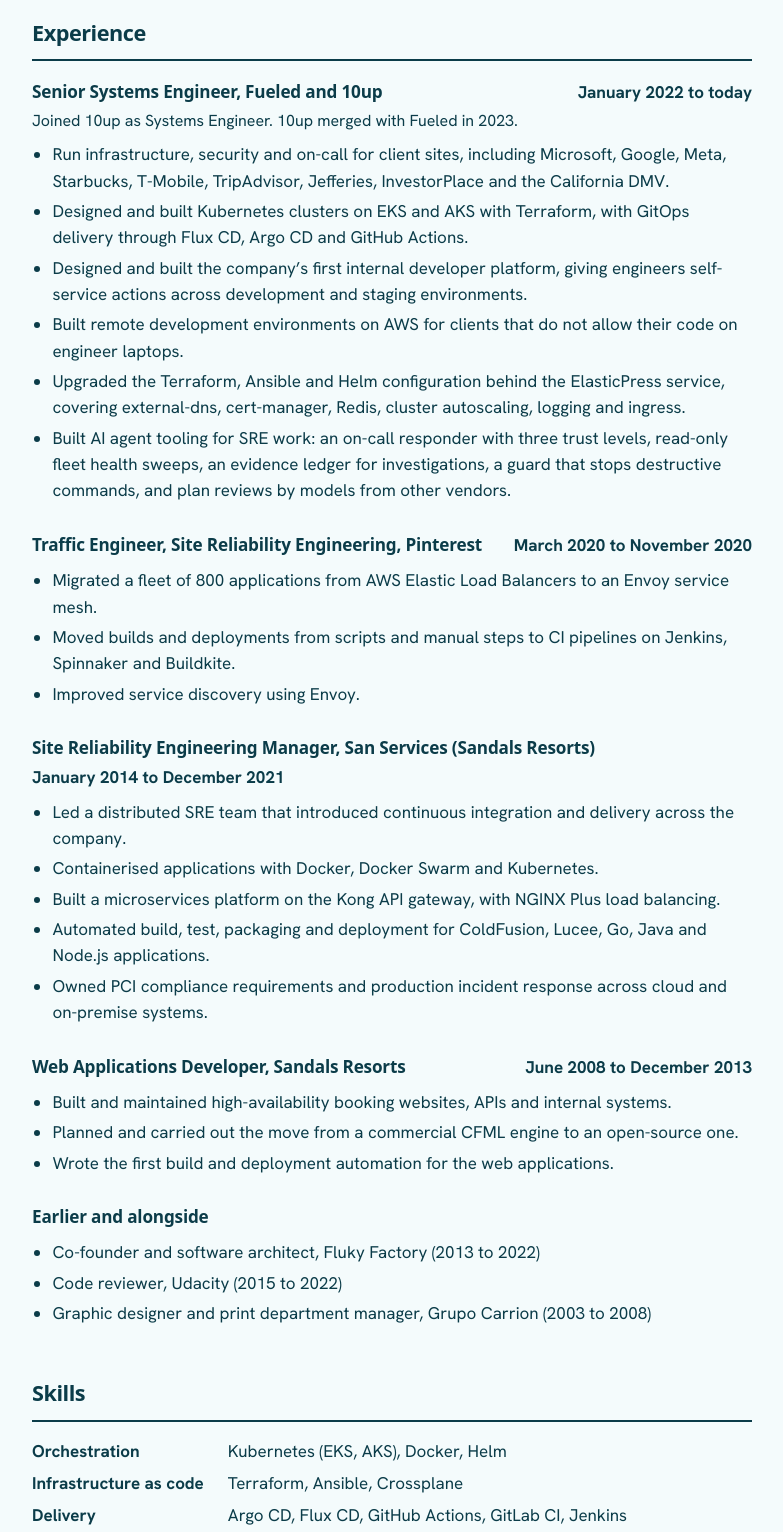
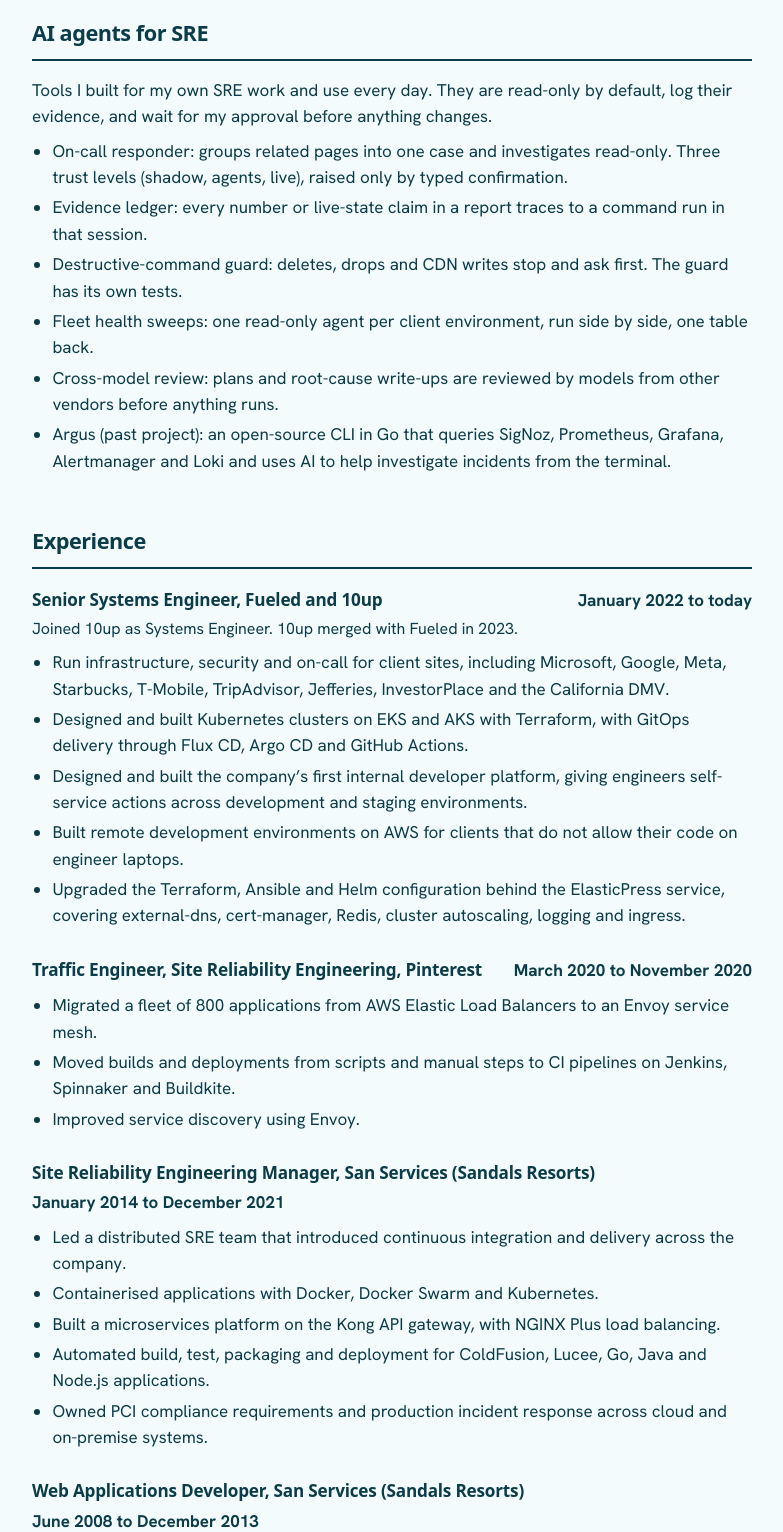
Before and after one commit to lbarahona/lesterbarahona.com, an Astro site: page /cv in a window 1280 px wide. Shown: the part 700-2232 px from the top of the page, without its empty margins (248-1031 px from the left). Built offline with nearby package versions, Linux system fonts and the light colour scheme; Astro itself is replaced by a stand-in of ours; a web font is replaced by a local one.

Commit message:
Update the CV and experience from Lester's corrections
- AI agent work moves to its own CV section; Argus is listed as a past
  project on the CV and the homepage.
- Both the developer and SRE manager roles are at San Services.
- Education is Computer Engineering; the Udacity code reviewer entry is gone.

Co-Authored-By: Claude Fable 5.2 <noreply@anthropic.com>
Claude-Session: https://claude.ai/code/session_017tLc2YavYRaqPMiAB4NTeg

```diff
--- a/src/data/cv.ts
+++ b/src/data/cv.ts
@@ -14,7 +14,6 @@ export const roles = [
       "Designed and built the company’s first internal developer platform, giving engineers self-service actions across development and staging environments.",
       'Built remote development environments on AWS for clients that do not allow their code on engineer laptops.',
       'Upgraded the Terraform, Ansible and Helm configuration behind the ElasticPress service, covering external-dns, cert-manager, Redis, cluster autoscaling, logging and ingress.',
-      'Built AI agent tooling for SRE work: an on-call responder with three trust levels, read-only fleet health sweeps, an evidence ledger for investigations, a guard that stops destructive commands, and plan reviews by models from other vendors.',
     ],
   },
   {
@@ -40,7 +39,7 @@ export const roles = [
     ],
   },
   {
-    company: 'Sandals Resorts',
+    company: 'San Services (Sandals Resorts)',
     title: 'Web Applications Developer',
     dates: 'June 2008 to December 2013',
     points: [
@@ -51,9 +50,21 @@ export const roles = [
   },
 ];
 
+export const agentWork = {
+  intro:
+    'Tools I built for my own SRE work and use every day. They are read-only by default, log their evidence, and wait for my approval before anything changes.',
+  points: [
+    'On-call responder: groups related pages into one case and investigates read-only. Three trust levels (shadow, agents, live), raised only by typed confirmation.',
+    'Evidence ledger: every number or live-state claim in a report traces to a command run in that session.',
+    'Destructive-command guard: deletes, drops and CDN writes stop and ask first. The guard has its own tests.',
+    'Fleet health sweeps: one read-only agent per client environment, run side by side, one table back.',
+    'Cross-model review: plans and root-cause write-ups are reviewed by models from other vendors before anything runs.',
+    'Argus (past project): an open-source CLI in Go that queries SigNoz, Prometheus, Grafana, Alertmanager and Loki and uses AI to help investigate incidents from the terminal.',
+  ],
+};
+
 export const earlier = [
   'Co-founder and software architect, Fluky Factory (2013 to 2022)',
-  'Code reviewer, Udacity (2015 to 2022)',
   'Graphic designer and print department manager, Grupo Carrion (2003 to 2008)',
 ];
 
@@ -70,7 +81,7 @@ export const skills = [
 
 export const education = [
   'AWS Certified Solutions Architect',
-  'Computer Science, Universidad Cristiana de Honduras (UCRISH)',
+  'Computer Engineering, Universidad Cristiana de Honduras (UCRISH)',
   'Cloud DevOps Engineer Nanodegree, Udacity (2019)',
   'React Nanodegree, Udacity (2018)',
 ];
--- a/src/data/site.ts
+++ b/src/data/site.ts
@@ -1,6 +1,6 @@
 export const email = 'lester@lesterbarahona.com';
 
-export const workedAt = 'Pinterest and Sandals Resorts';
+export const workedAt = 'Pinterest and San Services (Sandals Resorts)';
 export const clients =
   'Microsoft, Google, Meta, Starbucks, T-Mobile, TripAdvisor, Jefferies, InvestorPlace and the California DMV';
 
@@ -58,12 +58,13 @@ export const agents = [
   ['A guard on destructive commands', 'Deletes, drops and CDN writes stop and ask first. The guard has its own tests.'],
   ['Fleet health sweeps', 'One read-only agent per client environment, run side by side, one table back.'],
   ['A second opinion', "Other vendors’ models review plans and root-cause write-ups before anything runs."],
+  ['Before the agents: Argus', 'A past project. An open-source CLI I wrote in Go that queries SigNoz, Prometheus, Grafana, Alertmanager and Loki, and uses AI to help investigate an incident from the terminal.'],
 ];
 
 export const ports = [
   ['2022 to today', 'Senior systems engineer, Fueled and 10up', 'Platforms and on-call for client sites.'],
   ['2020', 'Traffic engineer, Pinterest', 'Moved a fleet of 800 applications to an Envoy service mesh.'],
   ['2014 to 2021', 'SRE manager, San Services', 'Reliability for Sandals Resorts: containers, CI/CD and PCI compliance.'],
-  ['2008 to 2013', 'Web applications developer, Sandals Resorts', 'High-availability booking sites and APIs.'],
+  ['2008 to 2013', 'Web applications developer, San Services', 'High-availability booking sites and APIs for Sandals Resorts.'],
   ['2003 to 2008', 'Graphic designer, Grupo Carrion', 'Ran the design and print department.'],
 ];
--- a/src/pages/cv.astro
+++ b/src/pages/cv.astro
@@ -1,7 +1,7 @@
 ---
 import Base from '../layouts/Base.astro';
 import { email } from '../data/site';
-import { earlier, education, roles, skills, summary } from '../data/cv';
+import { agentWork, earlier, education, roles, skills, summary } from '../data/cv';
 ---
 <Base title="CV | Lester Barahona" description="CV of Lester Barahona, senior site reliability engineer: Kubernetes platforms on AWS and Azure, incident response, and AI agents for SRE.">
   <article class="cv">
@@ -21,6 +21,12 @@ import { earlier, education, roles, skills, summary } from '../data/cv';
       <h2>Summary</h2>
       <p>{summary}</p>
       <p>Open to senior and staff SRE or platform roles, remote, and to contract work. Spanish (native), English (fluent).</p>
+    </section>
+
+    <section>
+      <h2>AI agents for SRE</h2>
+      <p>{agentWork.intro}</p>
+      <ul>{agentWork.points.map((p) => <li>{p}</li>)}</ul>
     </section>
 
     <section>
@@ -101,7 +107,7 @@ import { earlier, education, roles, skills, summary } from '../data/cv';
     .cv ul { margin-top: 3pt; }
     .cv li + li { margin-top: 1.5pt; }
     .cv .skills { gap: 2pt 16pt; }
-    .cv section:not(:nth-of-type(2)) { break-inside: avoid; }
+    .cv section:not(:nth-of-type(3)) { break-inside: avoid; }
     .cv h2 { break-after: avoid; }
   }
 </style>
--- a/src/pages/index.astro
+++ b/src/pages/index.astro
@@ -33,6 +33,7 @@ const fmt = (d: Date) => d.toLocaleDateString('en-US', { year: 'numeric', month:
           </div>
         ))}
       </div>
+      <p style="margin-top: 24px">Argus is open source: <a href="https://github.com/lbarahona/argus">github.com/lbarahona/argus</a></p>
     </div>
   </section>
 
```
Also changed, not shown: 1 other file.
